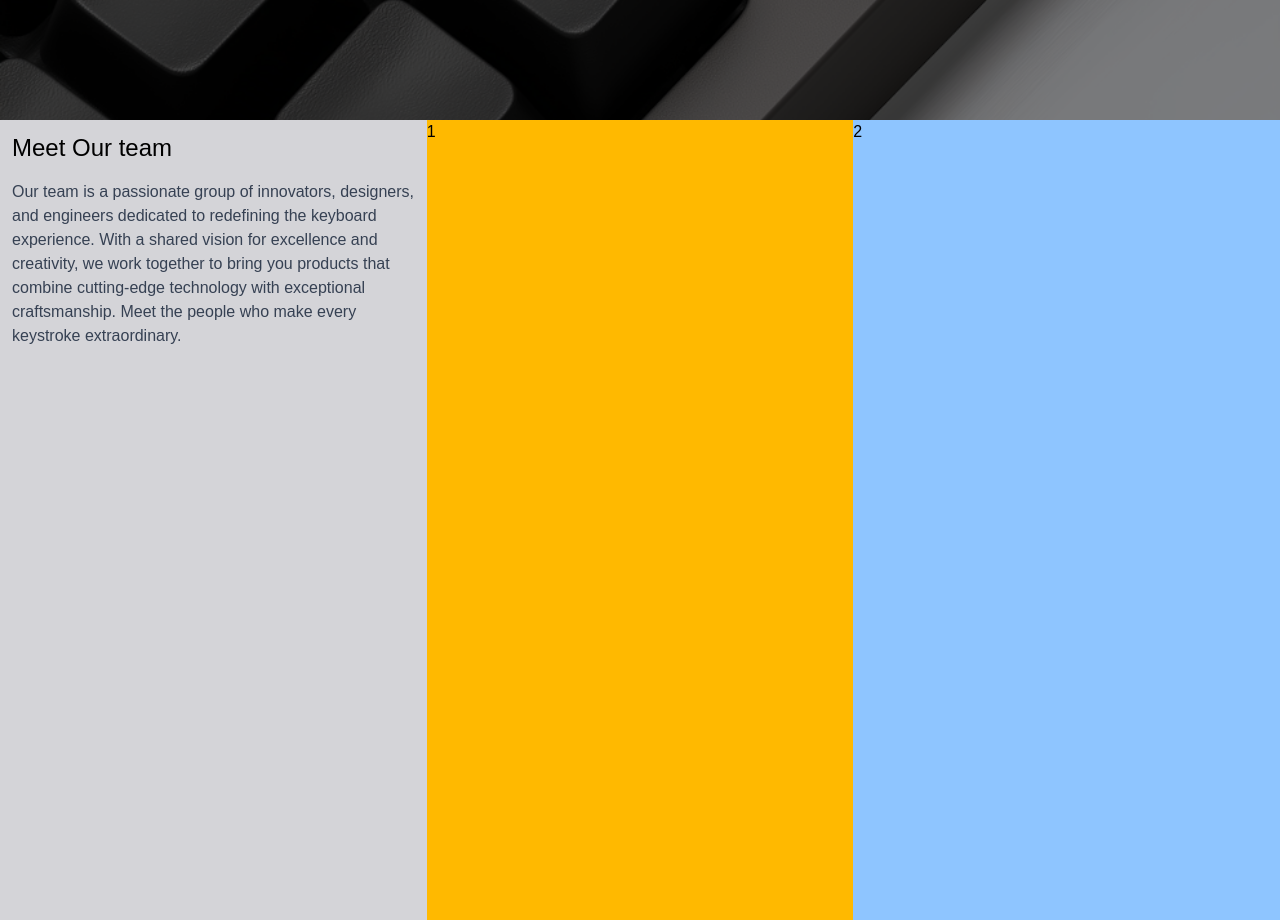
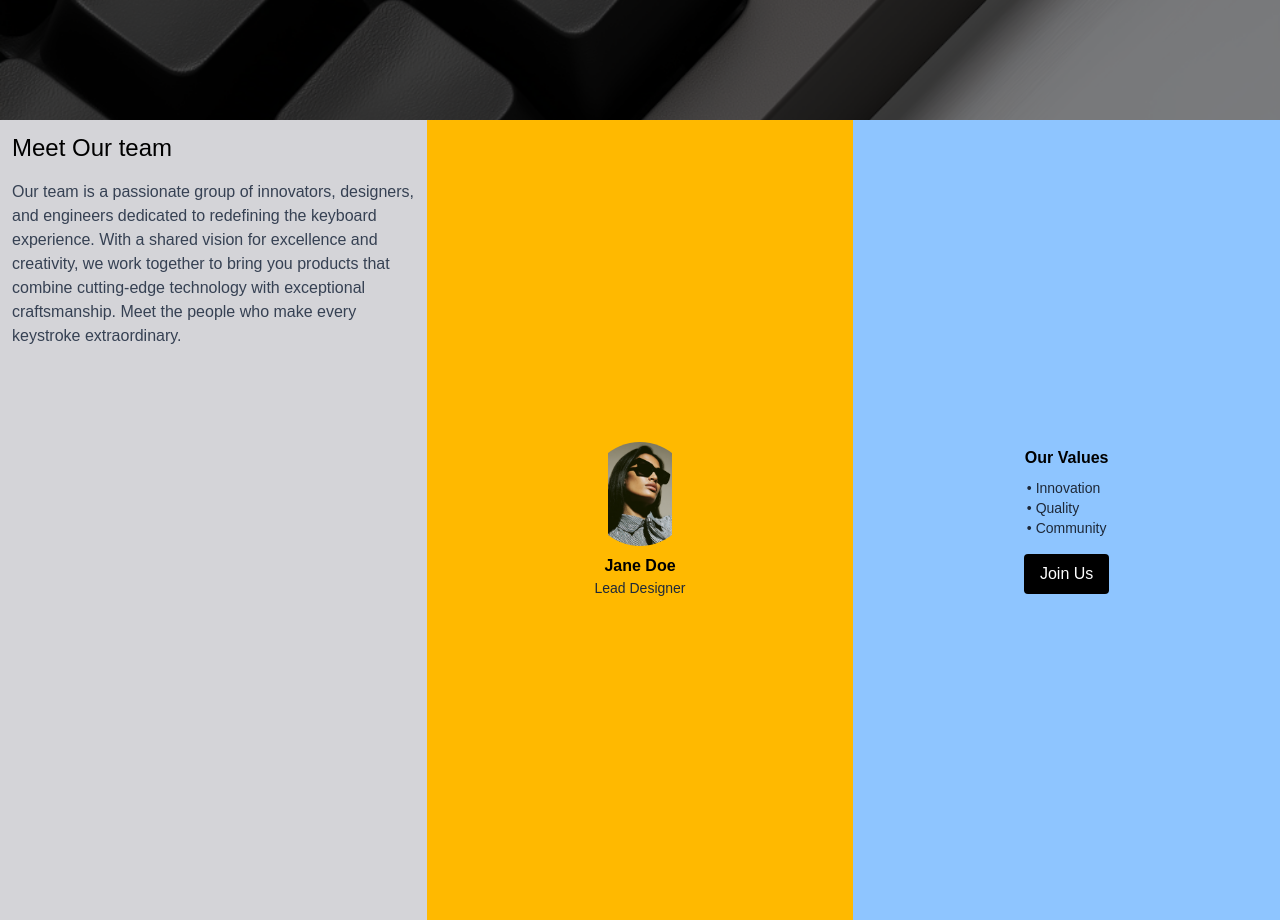
Before and after one commit to kanhadewangan/keywords, a React (Vite) app: page / in a window 1280 px wide. Shown: the part 680-1600 px from the top of the page. Built offline with nearby package versions, Linux system fonts and the light colour scheme.

Commit message:
add-section

```diff
--- a/src/components/Home.jsx
+++ b/src/components/Home.jsx
@@ -44,8 +44,20 @@ export const Home = () => {
         </p>
 
     </div>
-    <div className=' bg-amber-400'>1</div>
-    <div className='bg-blue-300'>2</div>
+    <div className="bg-amber-400 flex flex-col items-center justify-center p-4">
+  <img src="src\assets\design.png" alt="Team Member" className="w-26 h-26 rounded-full mb-2 object-contain" />
+  <h2 className="font-bold">Jane Doe</h2>
+  <p className="text-sm text-gray-800">Lead Designer</p>
+</div>
+    <div className='bg-blue-300 flex flex-col items-center justify-center p-4'>
+      <h2 className="font-bold mb-2">Our Values</h2>
+      <ul className="text-sm text-gray-800">
+        <li>• Innovation</li>
+        <li>• Quality</li>
+        <li>• Community</li>
+      </ul>
+      <button className="mt-4 px-4 py-2 bg-black text-white rounded">Join Us</button>
+    </div>
 </div>
 
  </>
```
Also changed, not shown: src/assets/design.png (added).
